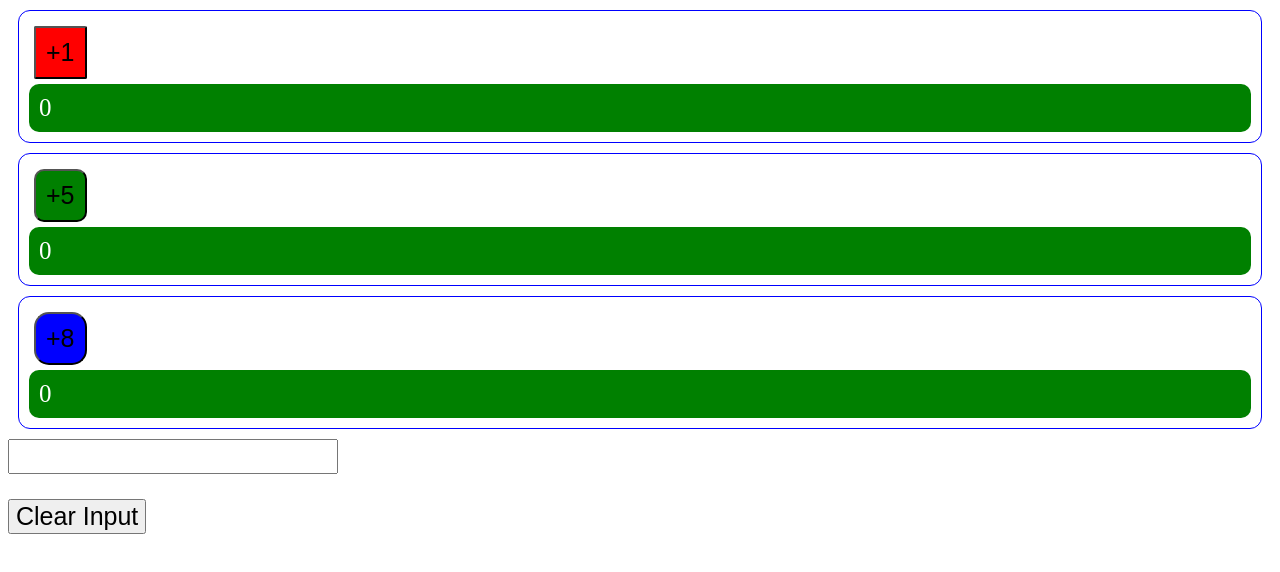
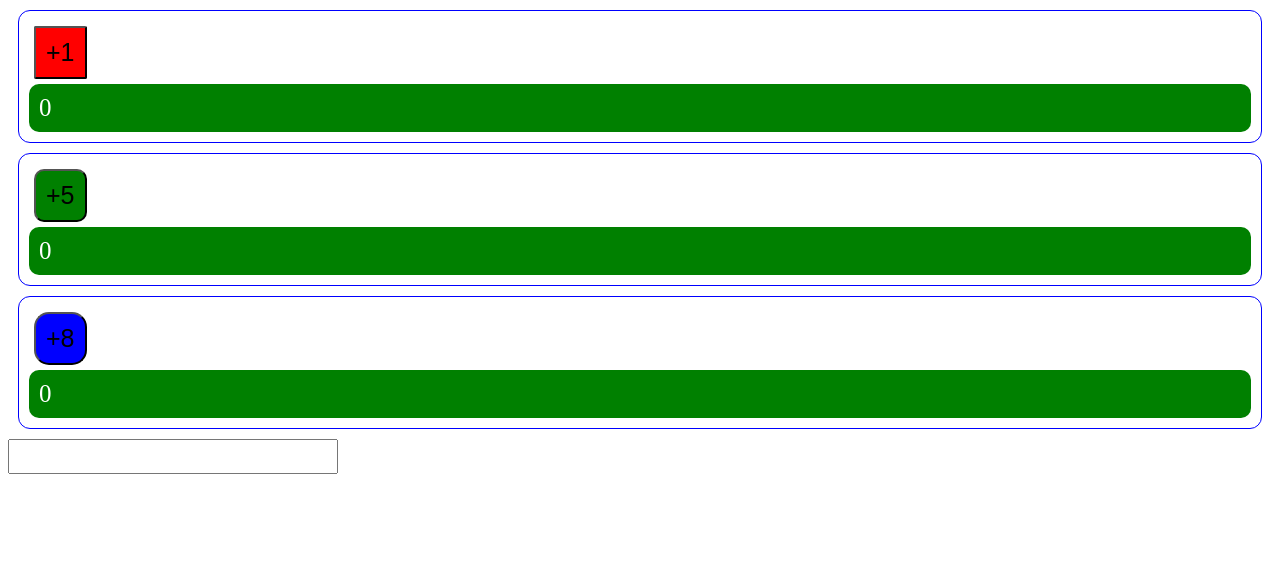
Before and after one commit to Ekene-Ejeh/Intro-to-React, a React (Create React App) app: page / in a window 1280 px wide. Shown: the top 572 px of the page. Built offline with nearby package versions, Linux system fonts and the light colour scheme.

Commit message:
added a condition rendering for the Clear btn in the SearchBar component

```diff
--- a/src/components/SearchBar/SearchBar.jsx
+++ b/src/components/SearchBar/SearchBar.jsx
@@ -12,11 +12,15 @@ const SearchBar = () => {
 		setSearchValue("");
 	};
 
+	const shouldDisplayClearBtn = searchValue.length > 0;
+
 	return (
 		<div className="">
 			<input type="text" value={searchValue} onChange={handleInputChange} />
 			<h3>{searchValue}</h3>
-			<button onClick={handleClearBtn}>Clear Input</button>
+			{shouldDisplayClearBtn && (
+				<button onClick={handleClearBtn}>Clear Input</button>
+			)}
 		</div>
 	);
 };
```
